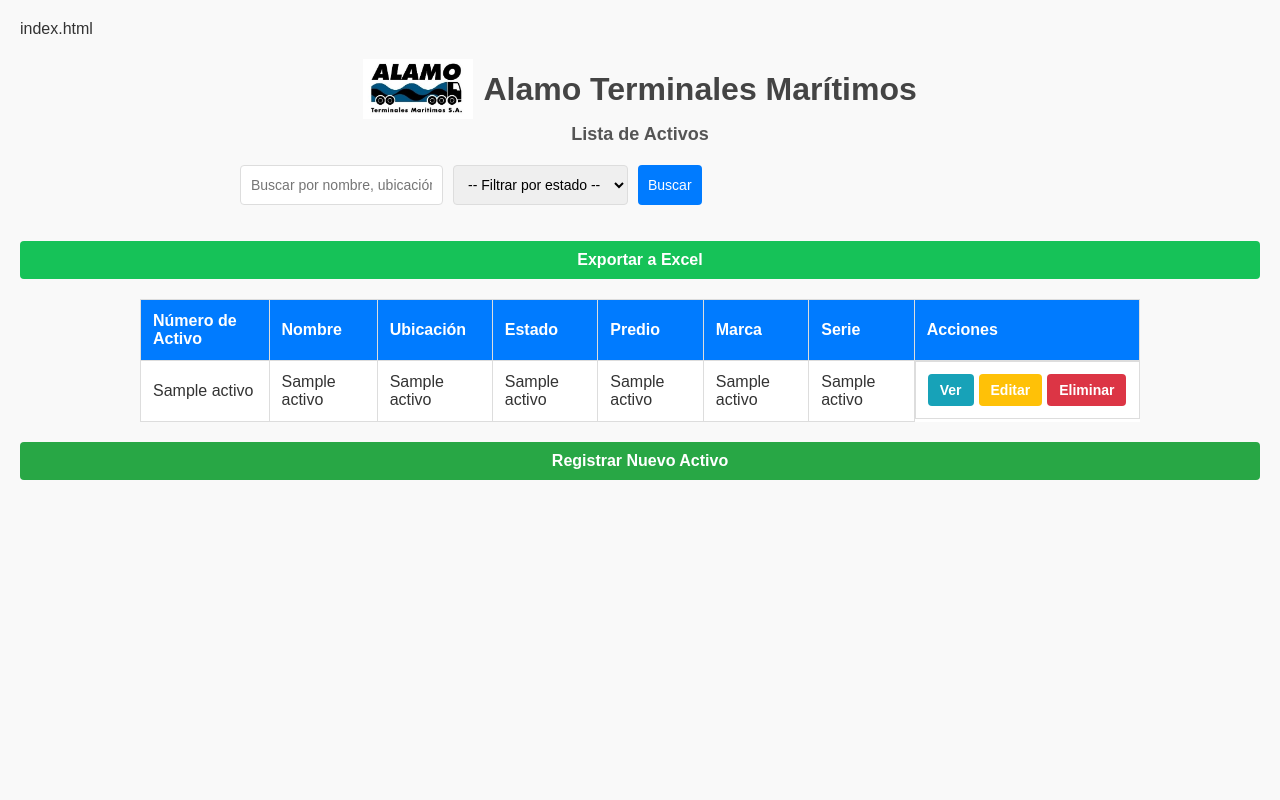
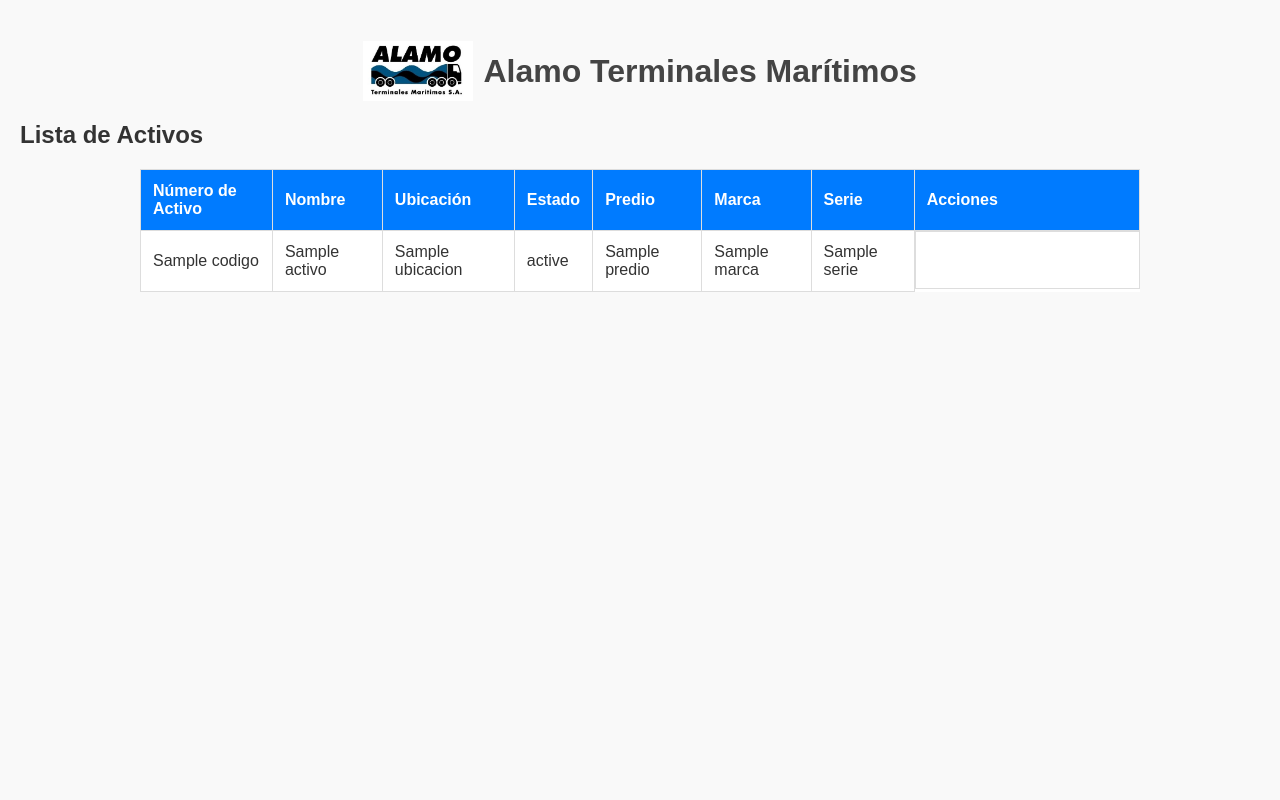
Before and after one commit to alamodylan/Activos, a Flask app: page / in a window 1280 px wide. Run offline with Flask 3, Linux system fonts and the light colour scheme; a database or web service that is not in the repository returns one stand-in record (values such as "Sample title"); some libraries are stand-ins or nearby versions.

Commit message:
Cambio en index

```diff
--- a/templates/index.html
+++ b/templates/index.html
@@ -1,4 +1,3 @@
-index.html
 <!DOCTYPE html>
 <html lang="en">
 <head>
@@ -25,42 +24,8 @@
         }
 
         h1 img {
-            height: 60px; /* Ajusta el tamaño del logo */
+            height: 60px;
             vertical-align: middle;
-        }
-
-        h2 {
-            text-align: center;
-            color: #555;
-            margin-top: 0;
-            font-size: 18px;
-        }
-
-        .search-filter {
-            max-width: 800px;
-            margin: 20px auto;
-            display: flex;
-            justify-content: space-between;
-            align-items: center;
-            gap: 10px;
-        }
-
-        .search-filter input, .search-filter select, .search-filter button {
-            padding: 10px;
-            font-size: 14px;
-            border: 1px solid #ddd;
-            border-radius: 4px;
-        }
-
-        .search-filter button {
-            background-color: #007BFF;
-            color: white;
-            border: none;
-            cursor: pointer;
-        }
-
-        .search-filter button:hover {
-            background-color: #0056b3;
         }
 
         .table-container {
@@ -87,18 +52,6 @@
             border: 1px solid #ddd;
         }
 
-        table th {
-            font-weight: bold;
-        }
-
-        table tr:nth-child(even) {
-            background-color: #f9f9f9;
-        }
-
-        table tr:hover {
-            background-color: #f1f1f1;
-        }
-
         .actions {
             display: flex;
             gap: 5px;
@@ -113,64 +66,6 @@
             font-weight: bold;
             color: white;
         }
-
-        .actions .view {
-            background-color: #17a2b8;
-        }
-
-        .actions .view:hover {
-            background-color: #138496;
-        }
-
-        .actions .edit {
-            background-color: #ffc107;
-        }
-
-        .actions .edit:hover {
-            background-color: #e0a800;
-        }
-
-        .actions .delete {
-            background-color: #dc3545;
-        }
-
-        .actions .delete:hover {
-            background-color: #c82333;
-        }
-
-        .new-asset {
-            display: block;
-            text-align: center;
-            margin: 20px auto;
-            background-color: #28a745;
-            color: white;
-            padding: 10px 20px;
-            border-radius: 4px;
-            text-decoration: none;
-            font-weight: bold;
-            font-size: 16px;
-        }
-
-        .new-asset:hover {
-            background-color: #218838;
-        }
-
-        .export-link {
-            display: block;
-            text-align: center;
-            margin: 10px auto;
-            background-color: #16c258;
-            color: white;
-            padding: 10px 20px;
-            border-radius: 4px;
-            text-decoration: none;
-            font-weight: bold;
-            font-size: 16px;
-        }
-
-        .export-link:hover {
-            background-color: #0056b3;
-        }
     </style>
 </head>
 <body>
@@ -180,24 +75,6 @@
     </h1>
     <h2>Lista de Activos</h2>
 
-    <!-- Barra de búsqueda y filtros -->
-    <div class="search-filter">
-        <form method="GET" action="/" style="display: flex; flex: 1; gap: 10px;">
-            <input type="text" name="search" placeholder="Buscar por nombre, ubicación, predio..." value="{{ search_query }}">
-            <select name="estado">
-                <option value="">-- Filtrar por estado --</option>
-                {% for estado in estados %}
-                <option value="{{ estado }}" {% if filter_estado == estado %}selected{% endif %}>{{ estado }}</option>
-                {% endfor %}
-            </select>
-            <button type="submit">Buscar</button>
-        </form>
-    </div>
-
-    <!-- Enlace para exportar a Excel -->
-    <a href="/exportar_excel" class="export-link">Exportar a Excel</a>
-
-    <!-- Tabla de activos -->
     <div class="table-container">
         <table>
             <thead>
@@ -215,17 +92,17 @@
             <tbody>
                 {% for activo in activos %}
                 <tr>
-                    <td>{{ activo[1] }}</td>
-                    <td>{{ activo[2] }}</td>
-                    <td>{{ activo[3] }}</td>
-                    <td>{{ activo[4] }}</td>
-                    <td>{{ activo[7] }}</td>
-                    <td>{{ activo[8] }}</td>
-                    <td>{{ activo[9] }}</td>
+                    <td>{{ activo["codigo"] }}</td>
+                    <td>{{ activo["nombre"] }}</td>
+                    <td>{{ activo["ubicacion"] }}</td>
+                    <td>{{ activo["estado"] }}</td>
+                    <td>{{ activo["predio"] }}</td>
+                    <td>{{ activo["marca"] }}</td>
+                    <td>{{ activo["serie"] }}</td>
                     <td class="actions">
-                        <a href="/activo/{{ activo[0] }}" class="view">Ver</a>
-                        <a href="/editar/{{ activo[0] }}" class="edit">Editar</a>
-                        <a href="/eliminar/{{ activo[0] }}" class="delete">Eliminar</a>
+                        <a href="/activo/{{ activo['id'] }}" class="view">Ver</a>
+                        <a href="/editar/{{ activo['id'] }}" class="edit">Editar</a>
+                        <a href="/eliminar/{{ activo['id'] }}" class="delete">Eliminar</a>
                     </td>
                 </tr>
                 {% endfor %}
@@ -237,8 +114,5 @@
             </tbody>
         </table>
     </div>
-
-    <!-- Enlace para registrar un nuevo activo -->
-    <a href="/registrar" class="new-asset">Registrar Nuevo Activo</a>
 </body>
 </html>
```
